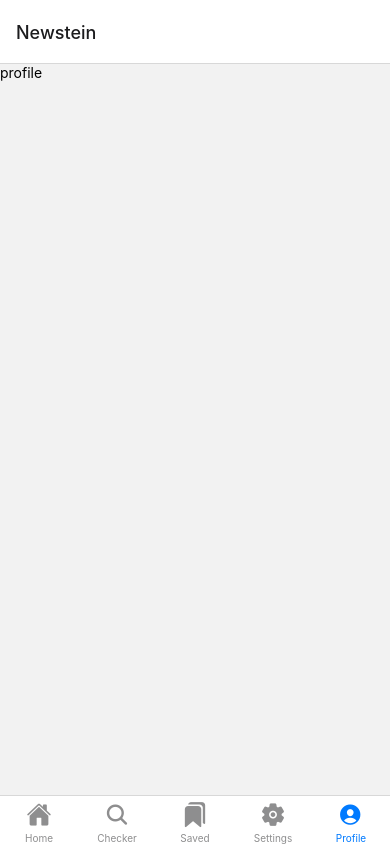
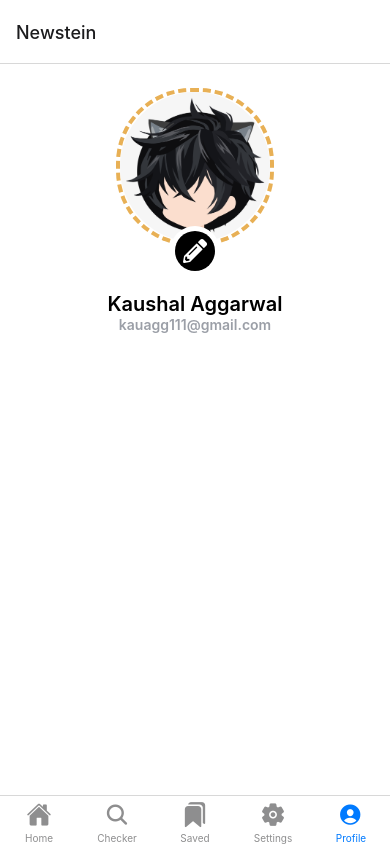
Before and after one commit to coldKaushal/newstein, a React Native app: screen /profile in a window 390 px wide. Built offline with nearby package versions, Linux system fonts and the light colour scheme.

Commit message:
work on profile page

```diff
--- a/App.js
+++ b/App.js
@@ -64,7 +64,7 @@ function TabScreen() {
         />
         <Tab.Screen
           name="profile"
-          component={Profile}
+          children={() => <Profile username="Kaushal Aggarwal" email="kauagg111@gmail.com" />}
           options={{
             title: "Profile",
             headerShown: false,
--- /dev/null
+++ b/components/feedpage/posts.js
@@ -0,0 +1,10 @@
+import { View, Text } from "react-native";
+
+
+function Posts(){
+    return <View>
+        <Text>Posts</Text>
+    </View>
+}
+
+export default Posts;
--- a/components/genre.js
+++ b/components/genre.js
@@ -21,7 +21,13 @@ function Genre() {
           onPress={() => updateActiveGenre(item)}
         >
           <View>
-            <Text style={activeGenre===item ? styles.activeText : styles.inactiveText}>{item}</Text>
+            <Text
+              style={
+                activeGenre === item ? styles.activeText : styles.inactiveText
+              }
+            >
+              {item}
+            </Text>
           </View>
         </Pressable>
       </View>
@@ -30,7 +36,9 @@ function Genre() {
 
   return (
     <View style={styles.root}>
-      <ScrollView horizontal={true}>{GENRE.map(createGenre)}</ScrollView>
+      <ScrollView showsHorizontalScrollIndicator={false} horizontal={true}>
+        {GENRE.map(createGenre)}
+      </ScrollView>
     </View>
   );
 }
@@ -45,8 +53,8 @@ const styles = StyleSheet.create({
   genreItem: {
     paddingVertical: 8,
     paddingHorizontal: 16,
-    marginLeft: 8,
     borderRadius: 16,
+    marginRight: 8,
     overflow: "hidden",
     elevation: 4,
     marginVertical: 4,
@@ -57,10 +65,10 @@ const styles = StyleSheet.create({
   inactiveContainer: {
     backgroundColor: "#f6f6f6",
   },
-  activeText:{
-    color: 'white',
+  activeText: {
+    color: "white",
   },
-  inactiveText:{
-    color: 'black',
-  }
+  inactiveText: {
+    color: "black",
+  },
 });
--- /dev/null
+++ b/components/searchbar.js
@@ -0,0 +1,34 @@
+import { View, TextInput, StyleSheet } from "react-native";
+import { Ionicons } from "@expo/vector-icons";
+function SearchBar({ searchQuery, updateSearchQuery }) {
+  return (
+    <View style={styles.root}>
+      <Ionicons name="search-outline" size={24} color="black" />
+      <TextInput
+        value={searchQuery}
+        onChangeText={updateSearchQuery}
+        placeholder="Search for article"
+        style={styles.textInput}
+      />
+    </View>
+  );
+}
+
+export default SearchBar;
+
+const styles = StyleSheet.create({
+  root: {
+    width: "100%",
+    backgroundColor: "#f6f6f6",
+    marginTop: 4,
+    height: 50,
+    borderRadius: 25,
+    flexDirection: "row",
+    paddingHorizontal: 8,
+    paddingVertical: 4,
+    alignItems: "center",
+  },
+  textInput: {
+    marginLeft: 8,
+  },
+});
--- a/package.json
+++ b/package.json
@@ -13,12 +13,13 @@
     "@react-navigation/native": "^6.0.11",
     "@react-navigation/native-stack": "^6.7.0",
     "expo": "~46.0.7",
+    "expo-linear-gradient": "~11.4.0",
     "expo-status-bar": "~1.4.0",
     "react": "18.0.0",
     "react-native": "0.69.4",
+    "react-native-paper": "^4.12.4",
     "react-native-safe-area-context": "^4.3.1",
-    "react-native-screens": "^3.15.0",
-    "expo-linear-gradient": "~11.4.0"
+    "react-native-screens": "^3.15.0"
   },
   "devDependencies": {
     "@babel/core": "^7.12.9"
--- a/screen/feedPage.js
+++ b/screen/feedPage.js
@@ -1,26 +1,29 @@
+import { useState } from "react";
 import { View, Text, StyleSheet, Image, ScrollView } from "react-native";
+import Posts from "../components/feedpage/posts";
 import UserIntro from "../components/feedpage/userIntro";
 import Genre from "../components/genre";
+import SearchBar from "../components/searchbar";
+import { rootStyle } from "../utilities/rootStyles";
+function Feedpage({ username }) {
+  const [searchQuery, setSearchQuery] = useState("");
 
-
-function Feedpage({ username }) {
+  function onChangeSearch(query) {
+    setSearchQuery(query);
+  }
   return (
-    <View style={styles.root}>
+    <View style={rootStyle.root}>
       <ScrollView>
         <UserIntro username={username} />
+        <SearchBar
+          searchQuery={searchQuery}
+          updateSearchQuery={onChangeSearch}
+        />
         <Genre />
+        <Posts />
       </ScrollView>
     </View>
   );
 }
 
 export default Feedpage;
-
-const styles = StyleSheet.create({
-  root: {
-    flex: 1,
-    backgroundColor: "white",
-    padding: 24,
-  },
-
-});
--- a/screen/profile.js
+++ b/screen/profile.js
@@ -1,9 +1,76 @@
-import { Text, View } from "react-native";
+import { Image, StyleSheet, Text, View } from "react-native";
+import { rootStyle } from "../utilities/rootStyles";
+import { FontAwesome5 } from "@expo/vector-icons";
+const ImageSize = 150;
 
-function Profile({navigation}){
-    return <View>
-        <Text>profile</Text>
+function Profile({ username, email }) {
+  return (
+    <View style={[styles.root, rootStyle.root]}>
+      <View style={styles.imageContainer}>
+        <Image
+          source={require("../assets/images/avatar.png")}
+          style={styles.image}
+        />
+      </View>
+      <View style={styles.editIconContainerOuter}>
+        <View style={styles.editIconContainer}>
+          <FontAwesome5 name="pencil-alt" size={24} color="white" />
+        </View>
+      </View>
+      <View style={styles.textContainer}>
+        <Text style={styles.boldText}>{username}</Text>
+        <Text style={styles.lightText}>{email}</Text>
+      </View>
     </View>
+  );
 }
 
 export default Profile;
+
+const styles = StyleSheet.create({
+  root: {
+    alignItems: "center",
+  },
+  image: {
+    height: ImageSize,
+    width: ImageSize,
+    borderRadius: ImageSize / 2,
+  },
+  imageContainer: {
+    borderWidth: 4,
+    borderColor: "#E8B055",
+    borderRadius: ImageSize / 2,
+    borderStyle: "dashed",
+  },
+  editIconContainer: {
+    backgroundColor: "black",
+    height: 40,
+    width: 40,
+    borderRadius: 20,
+    alignItems: "center",
+    justifyContent: "center",
+  },
+  editIconContainerOuter: {
+    marginTop: -20,
+    height: 50,
+    width: 50,
+    borderRadius: 25,
+    alignItems: "center",
+    justifyContent: "center",
+    backgroundColor: "white",
+    elevation: 4,
+  },
+  textContainer: {
+    marginTop: 16,
+    alignItems: 'center',
+  },
+  boldText:{
+    fontSize: 20,
+    fontWeight: '600',
+  },
+  lightText:{
+    fontSize: 14,
+    fontWeight: '600',
+    color: '#9B9FA7',
+  }
+});
--- /dev/null
+++ b/utilities/rootStyles.js
@@ -0,0 +1,9 @@
+import { StyleSheet } from "react-native";
+
+export const rootStyle = StyleSheet.create({
+    root: {
+      flex: 1,
+      backgroundColor: "white",
+      padding: 24,
+    },
+  });
```
Also changed, not shown: 1 other file (tests, documents, lock files or other folders).
